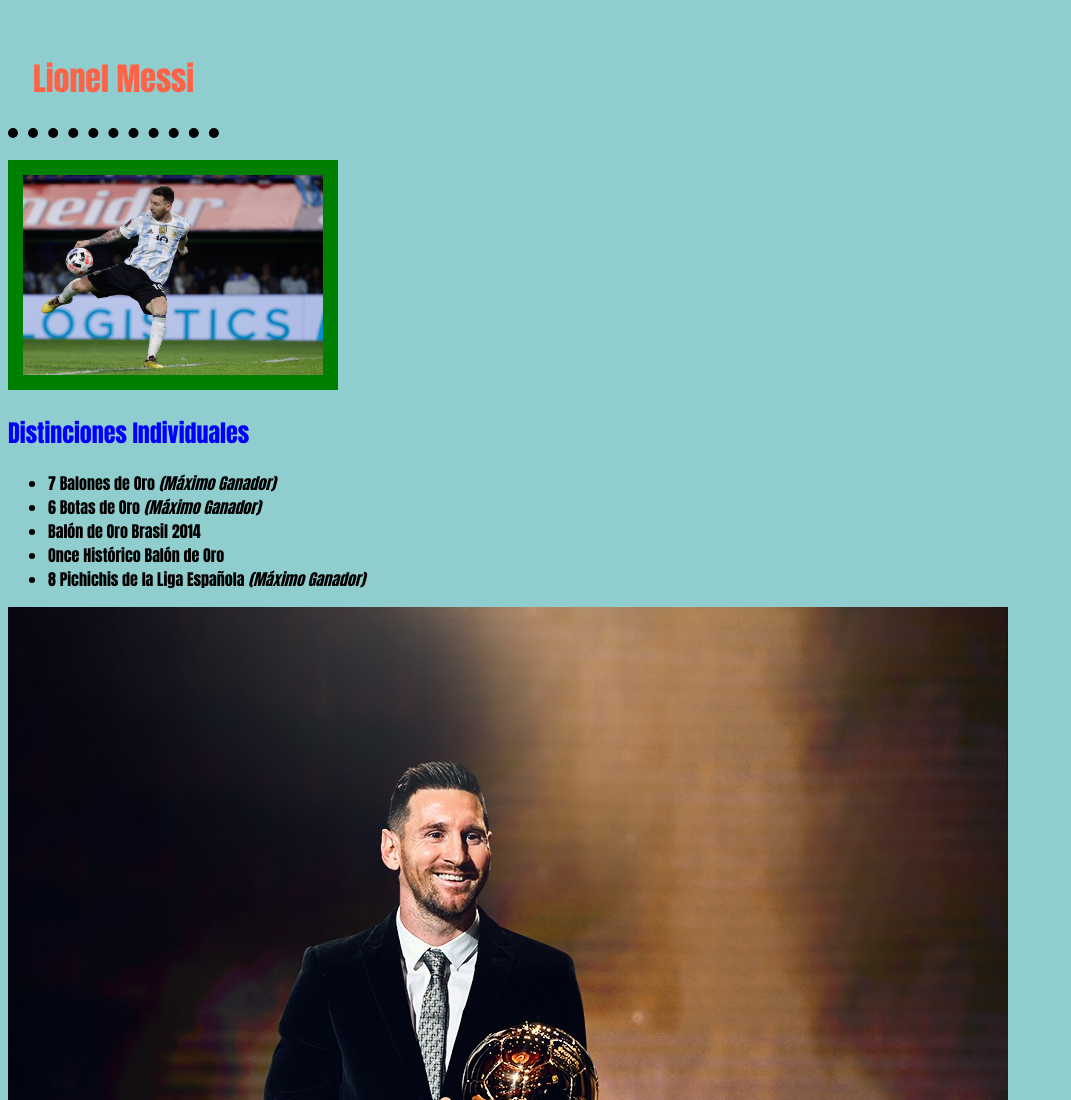
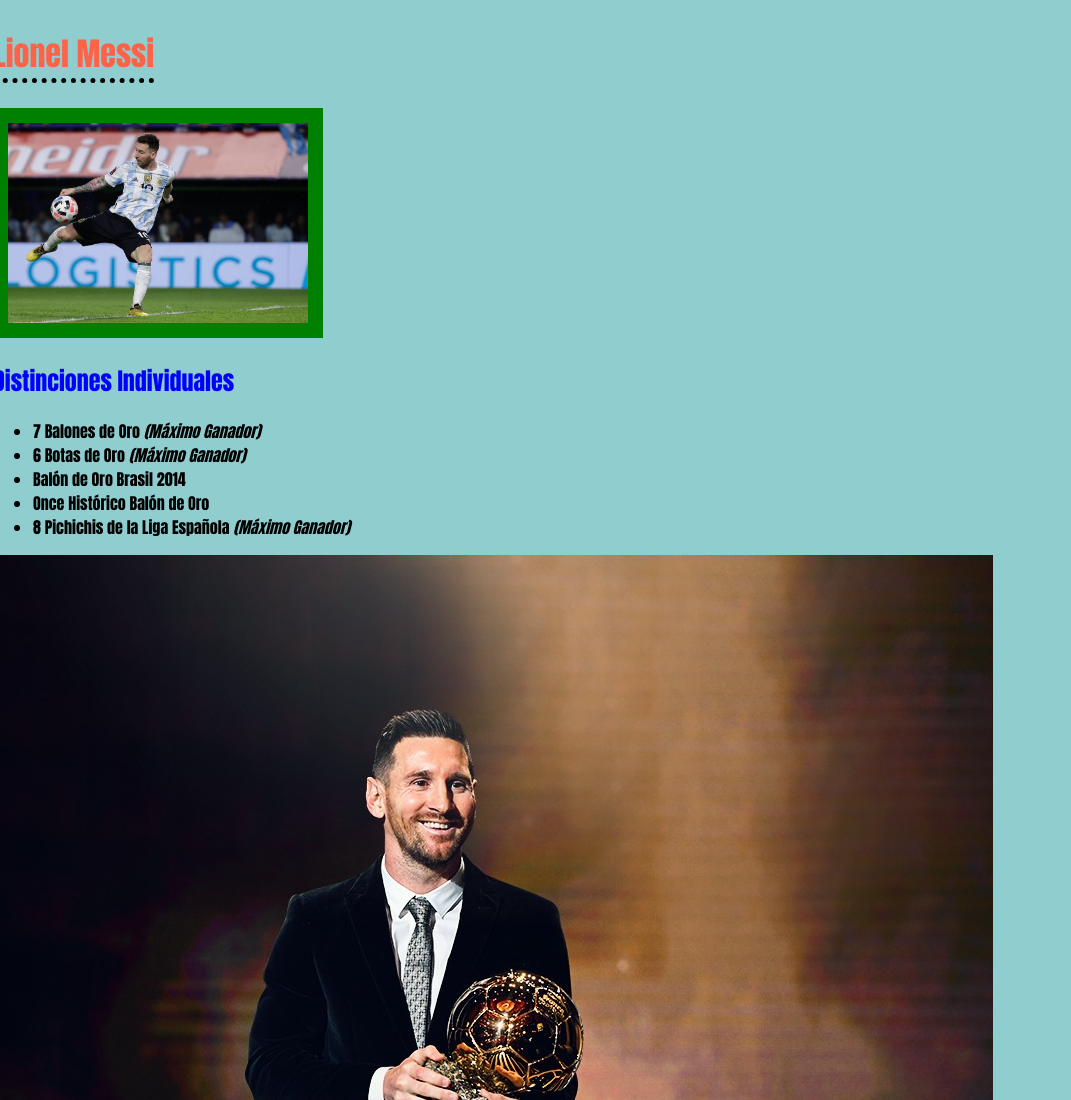
Before and after one commit to ignacioperezbay/ProgramacionWeb, a plain HTML site: page index.html in a window 1280 px wide. Shown: the top 1100 px of the page, without its empty margins (0-1071 px from the left). Drawn offline with Linux system fonts and the light colour scheme.

Commit message:
BodyPosition

```diff
--- a/styles.css
+++ b/styles.css
@@ -6,14 +6,15 @@
 body{
     background-color: rgba(76, 175, 179, 0.623);
     font-family: Impact, Haettenschweiler, 'Arial Narrow Bold', sans-serif;
+    position: relative; right: 15px;
 }
 
 #LionelMessi {
     display: inline-block;
     color: tomato;
     font-weight: bolder;
-    border-bottom: 10px dotted black;
-    padding: 25px;
+    border-bottom: 5px dotted black;
+    margin-bottom: 25px;
 }
 
 #Messi1 {
@@ -22,3 +23,7 @@ body{
     border: 15px solid green; /* Una propiedad puede recibir varios valores */
 
 }
+
+#BalonDeOro {
+    size: 200px;
+}
```
